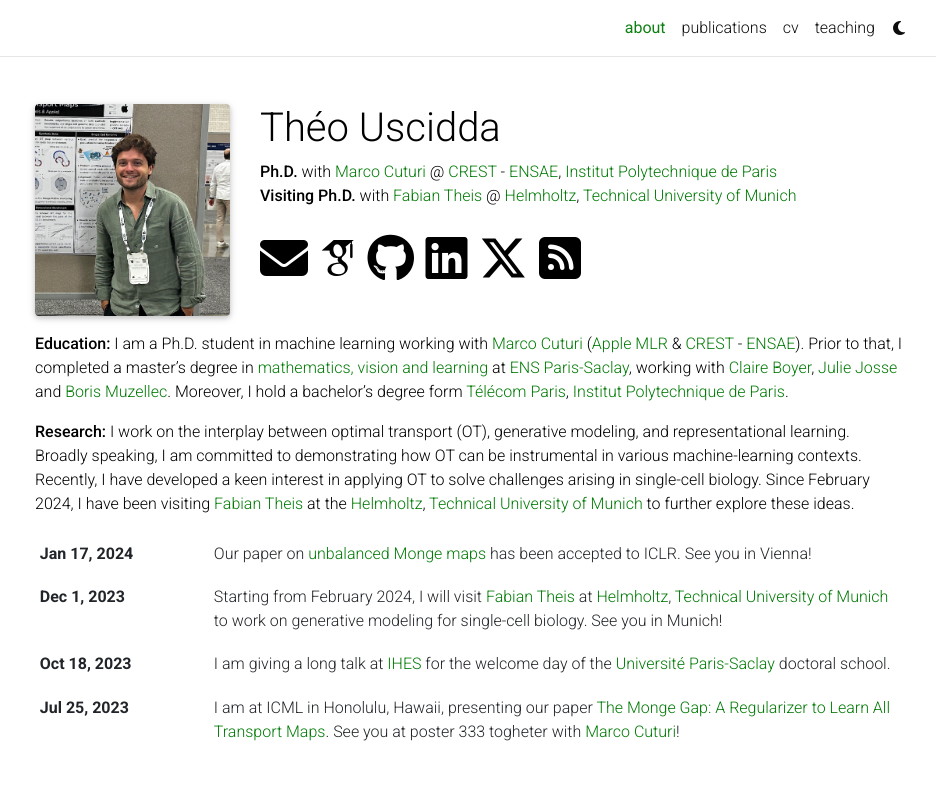
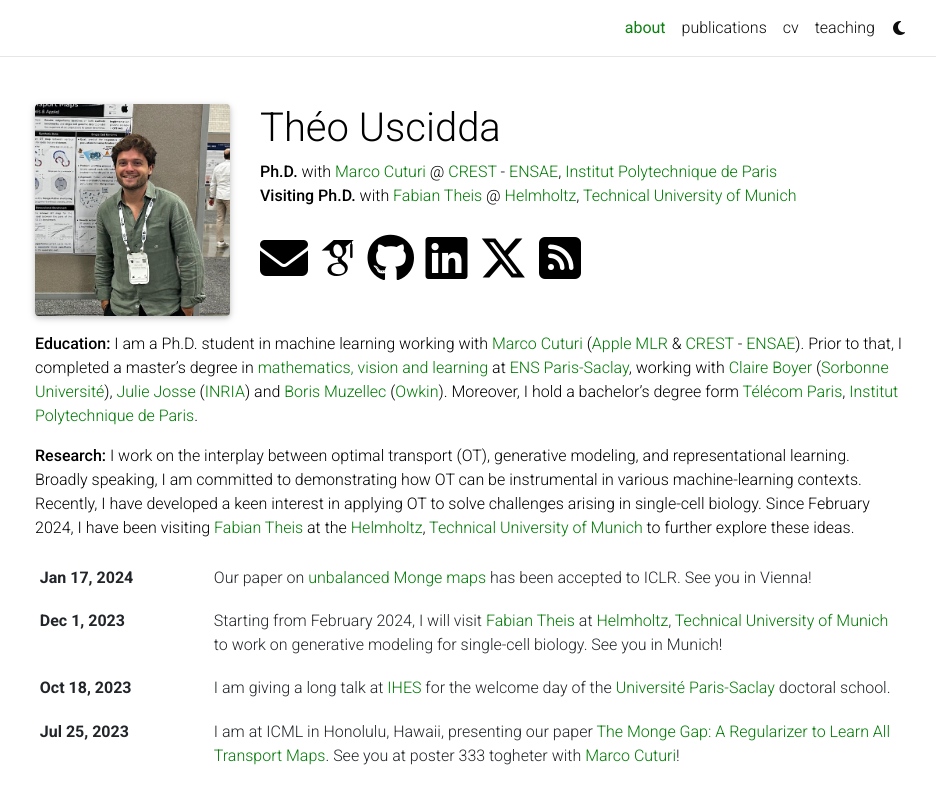
Before and after one commit to theouscidda6/theouscidda6.github.io, a Jekyll site: the page built from _pages/about.md, in a window 1280 px wide and 995 px high, cut to the strip 0-797 px from the top of the window. Shown: the whole strip, without its empty margins (170-1106 px from the left). Built offline with Jekyll 4.4.1, drawn with Linux system fonts in a browser that asks for light colours; full-size pictures stand in for the smaller copies a plugin makes; some web fonts are replaced; comment, search, counter and statistics services are not loaded; a style sheet for code colours, icons or effects is not loaded.

Commit message:
update bio

```diff
--- a/_pages/about.md
+++ b/_pages/about.md
@@ -19,7 +19,7 @@
 social: true  # includes social icons at the bottom of the page
 ---
 
-**Education:** I am a Ph.D. student in machine learning working with [Marco Cuturi](https://marcocuturi.net/) ([Apple MLR](https://machinelearning.apple.com/) & [CREST](https://crest.science/) - [ENSAE](https://www.ensae.fr/)). Prior to that, I completed a master's degree in [mathematics, vision and learning](https://www.master-mva.com/) at [ENS Paris-Saclay](https://ens-paris-saclay.fr/), working with [Claire Boyer](https://perso.lpsm.paris/~cboyer/), [Julie Josse](https://juliejosse.com/) and [Boris Muzellec](https://borismuzellec.github.io/). Moreover, I hold a bachelor's degree form [Télécom Paris](https://www.telecom-paris.fr/), [Institut Polytechnique de Paris](https://www.ip-paris.fr/).
+**Education:** I am a Ph.D. student in machine learning working with [Marco Cuturi](https://marcocuturi.net/) ([Apple MLR](https://machinelearning.apple.com/) & [CREST](https://crest.science/) - [ENSAE](https://www.ensae.fr/)). Prior to that, I completed a master's degree in [mathematics, vision and learning](https://www.master-mva.com/) at [ENS Paris-Saclay](https://ens-paris-saclay.fr/), working with [Claire Boyer](https://perso.lpsm.paris/~cboyer/) ([Sorbonne Université](https://www.sorbonne-universite.fr/)), [Julie Josse](https://juliejosse.com/) ([INRIA](https://inria.fr/fr)) and [Boris Muzellec](https://borismuzellec.github.io/) ([Owkin](https://www.owkin.com/)). Moreover, I hold a bachelor's degree form [Télécom Paris](https://www.telecom-paris.fr/), [Institut Polytechnique de Paris](https://www.ip-paris.fr/).
 
 
 **Research:** I work on the interplay between optimal transport (OT), generative modeling, and representational learning. Broadly speaking, I am committed to demonstrating how OT can be instrumental in various machine-learning contexts. Recently, I have developed a keen interest in applying OT to solve challenges arising in single-cell biology. Since February 2024, I have been visiting [Fabian Theis](https://www.helmholtz-munich.de/en/icb/pi/fabian-theis) at the [Helmholtz](https://www.helmholtz-munich.de/en), [Technical University of Munich](https://www.tum.de/en/) to further explore these ideas.
```
